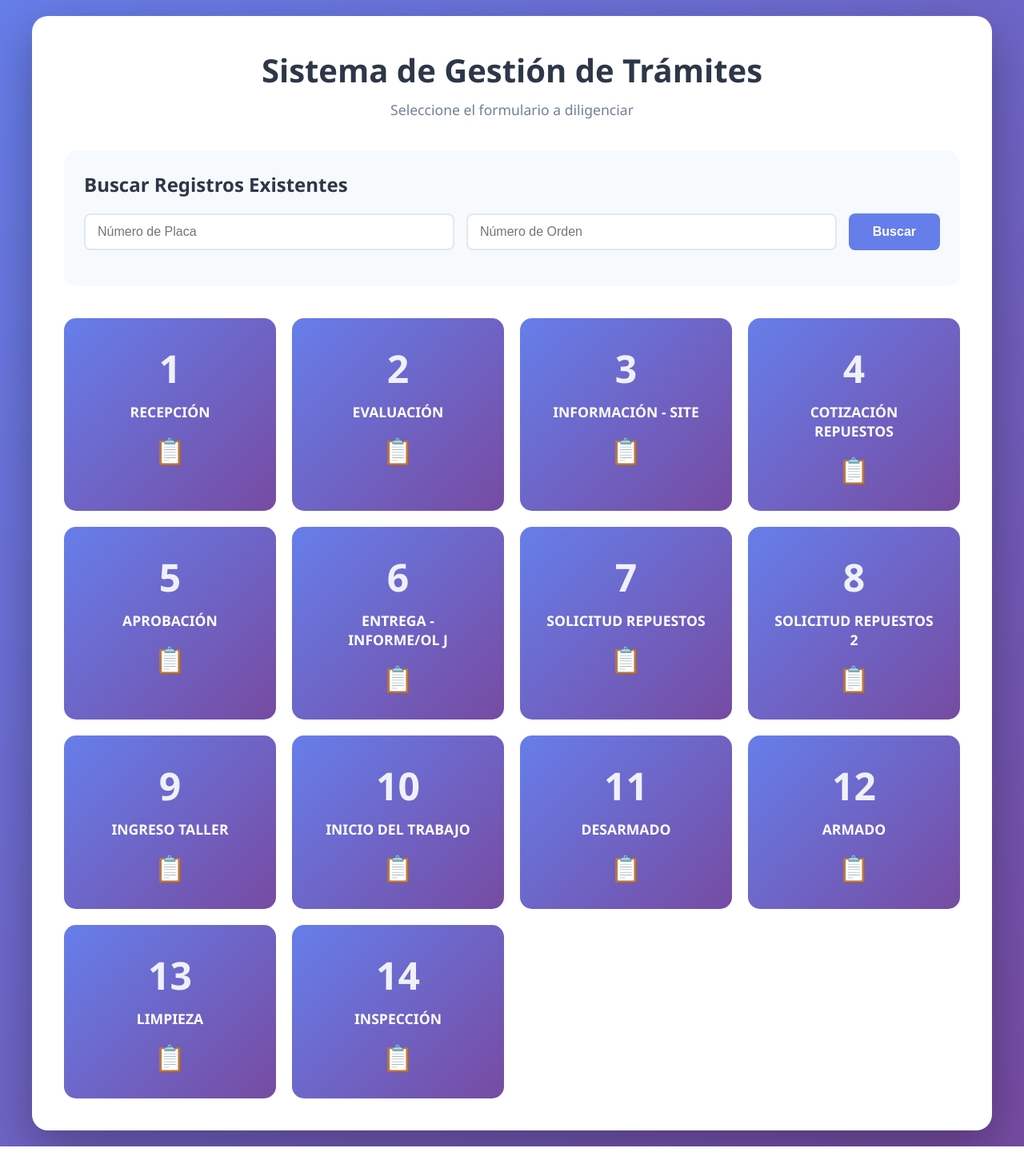
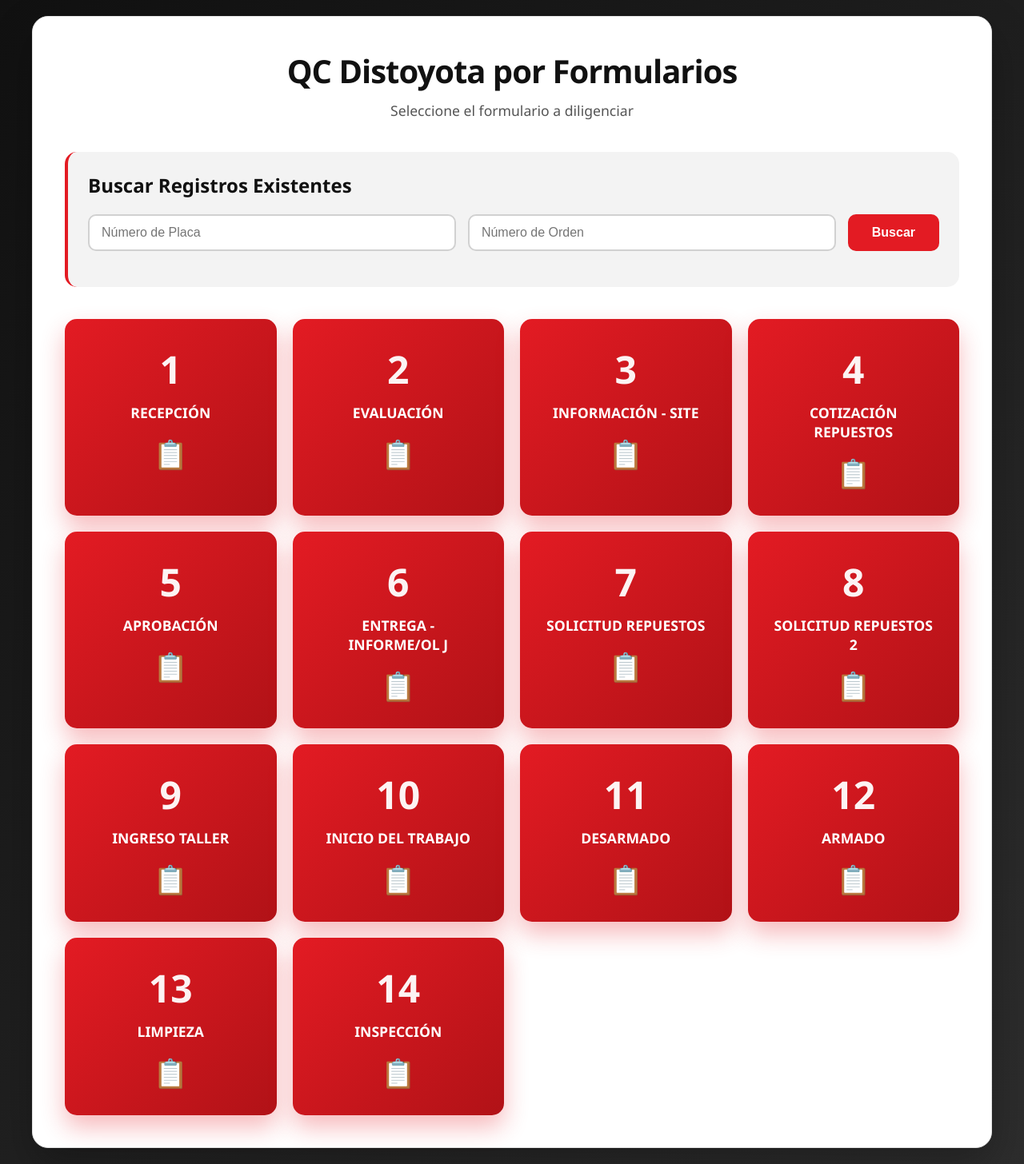
Before and after one commit to Distoyota/app-QC, a Flask app: page / in a window 1280 px wide. Shown: the whole page at 80% size. Before the commit the page ends 1434 px from the top, so only its background shows below. Run offline with Flask 3, Linux system fonts and the light colour scheme.

Commit message:
Colores toyota

```diff
--- a/static/style.css
+++ b/static/style.css
@@ -6,18 +6,20 @@
 
 body {
     font-family: 'Segoe UI', Tahoma, Geneva, Verdana, sans-serif;
-    background: linear-gradient(135deg, #667eea 0%, #764ba2 100%);
+    background: linear-gradient(135deg, #111111 0%, #2d2d2d 100%);
     min-height: 100vh;
     padding: 20px;
+    color: #111111;
 }
 
 .container {
     max-width: 1200px;
     margin: 0 auto;
-    background: white;
+    background: #ffffff;
     border-radius: 20px;
     padding: 40px;
-    box-shadow: 0 20px 60px rgba(0, 0, 0, 0.3);
+    box-shadow: 0 20px 50px rgba(0,0,0,0.25);
+    border: 1px solid #e5e5e5;
 }
 
 .header {
@@ -26,27 +28,33 @@
 }
 
 .header h1 {
-    color: #2d3748;
+    color: #111111;
     font-size: 2.5em;
+    letter-spacing: -1px;
     margin-bottom: 10px;
+    font-weight: 700;
 }
 
 .subtitle {
-    color: #718096;
+    color: #555555;
     font-size: 1.1em;
 }
 
+/* ---------------- BUSCADOR ---------------- */
+
 .search-section {
-    background: #f7fafc;
+    background: #f3f3f3;
     padding: 25px;
     border-radius: 15px;
     margin-bottom: 40px;
+    border-left: 4px solid #e31b23;
 }
 
 .search-section h2 {
-    color: #2d3748;
+    color: #111111;
     margin-bottom: 20px;
     font-size: 1.5em;
+    font-weight: 700;
 }
 
 .search-form {
@@ -59,16 +67,17 @@
     flex: 1;
     min-width: 200px;
     padding: 12px 15px;
-    border: 2px solid #e2e8f0;
-    border-radius: 8px;
+    border: 2px solid #d1d1d1;
+    border-radius: 10px;
     font-size: 1em;
-    transition: all 0.3s;
+    transition: all 0.3s ease;
+    background: #ffffff;
 }
 
 .input-field:focus {
     outline: none;
-    border-color: #667eea;
-    box-shadow: 0 0 0 3px rgba(102, 126, 234, 0.1);
+    border-color: #e31b23;
+    box-shadow: 0 0 0 3px rgba(227, 27, 35, 0.2);
 }
 
 textarea.input-field {
@@ -81,71 +90,75 @@
     cursor: pointer;
 }
 
+/* ---------------- BOTONES ---------------- */
+
 .btn {
     padding: 12px 30px;
     border: none;
-    border-radius: 8px;
+    border-radius: 10px;
     font-size: 1em;
-    font-weight: 600;
+    font-weight: 700;
     cursor: pointer;
     transition: all 0.3s;
 }
 
 .btn-search {
-    background: #667eea;
+    background: #e31b23;
     color: white;
 }
 
 .btn-search:hover {
-    background: #5568d3;
+    background: #b11217;
     transform: translateY(-2px);
-    box-shadow: 0 5px 15px rgba(102, 126, 234, 0.4);
+    box-shadow: 0 8px 20px rgba(227, 27, 35, 0.35);
 }
 
 .btn-submit {
-    background: #48bb78;
+    background: #111111;
     color: white;
     width: 100%;
     margin-top: 20px;
     padding: 15px;
+    letter-spacing: 0.5px;
 }
 
 .btn-submit:hover {
-    background: #38a169;
+    background: #2d2d2d;
     transform: translateY(-2px);
-    box-shadow: 0 5px 15px rgba(72, 187, 120, 0.4);
+    box-shadow: 0 8px 20px rgba(0,0,0,0.25);
 }
 
 .btn-back {
-    background: #718096;
+    background: #555555;
     color: white;
     padding: 10px 20px;
-    border: none;
     border-radius: 8px;
-    cursor: pointer;
-    font-size: 1em;
-    transition: all 0.3s;
 }
 
 .btn-back:hover {
-    background: #4a5568;
+    background: #333333;
 }
+
+/* ---------------- RESULTADOS ---------------- */
 
 .search-results {
     margin-top: 20px;
 }
 
 .result-section {
-    background: white;
+    background: #ffffff;
     padding: 20px;
-    border-radius: 10px;
+    border-radius: 12px;
     margin-bottom: 15px;
+    border-left: 4px solid #e31b23;
+    box-shadow: 0 5px 15px rgba(0,0,0,0.08);
 }
 
 .result-section h4 {
-    color: #2d3748;
+    color: #111111;
     margin-bottom: 15px;
     font-size: 1.2em;
+    font-weight: 700;
 }
 
 .records-list {
@@ -154,45 +167,48 @@
 }
 
 .record-item {
-    background: #f7fafc;
+    background: #f3f3f3;
     padding: 15px;
     border-radius: 8px;
-    border-left: 4px solid #667eea;
+    border-left: 4px solid #b11217;
 }
 
 .record-item p {
     margin: 5px 0;
-    color: #4a5568;
+    color: #333333;
 }
 
 .no-results {
     text-align: center;
-    color: #718096;
+    color: #777777;
     padding: 20px;
     font-style: italic;
 }
 
+/* ---------------- TARJETAS DE FORMULARIOS ---------------- */
+
 .forms-grid {
     display: grid;
-    grid-template-columns: repeat(auto-fill, minmax(250px, 1fr));
+    grid-template-columns: repeat(auto-fill, minmax(260px, 1fr));
     gap: 20px;
 }
 
 .form-card {
-    background: linear-gradient(135deg, #667eea 0%, #764ba2 100%);
+    background: linear-gradient(135deg, #e31b23 0%, #b11217 100%);
     padding: 30px;
     border-radius: 15px;
     cursor: pointer;
-    transition: all 0.3s;
+    transition: all 0.35s ease;
     color: white;
     text-align: center;
     position: relative;
     overflow: hidden;
+    box-shadow: 0 15px 30px rgba(227, 27, 35, 0.3);
 }
 
 .form-card:hover {
-    transform: translateY(-5px);
-    box-shadow: 0 10px 30px rgba(0, 0, 0, 0.3);
+    transform: translateY(-8px);
+    box-shadow: 0 20px 40px rgba(227, 27, 35, 0.45);
 }
 
 .form-card::before {
@@ -202,9 +218,9 @@
     left: -50%;
     width: 200%;
     height: 200%;
-    background: radial-gradient(circle, rgba(255,255,255,0.1) 0%, transparent 70%);
+    background: radial-gradient(circle, rgba(255,255,255,0.18) 0%, transparent 70%);
     transform: scale(0);
-    transition: transform 0.5s;
+    transition: transform 0.5s ease;
 }
 
 .form-card:hover::before {
@@ -215,19 +231,21 @@
     font-size: 3em;
     font-weight: bold;
     margin-bottom: 10px;
-    opacity: 0.9;
+    opacity: 0.95;
 }
 
 .form-name {
     font-size: 1.1em;
-    font-weight: 600;
+    font-weight: 700;
     margin-bottom: 15px;
 }
 
 .form-icon {
-    font-size: 2em;
+    font-size: 2.2em;
     margin-top: 10px;
 }
+
+/* ---------------- FORMULARIOS ---------------- */
 
 .form-header {
     display: flex;
@@ -238,14 +256,16 @@
 
 .form-header h1 {
     flex: 1;
-    color: #2d3748;
+    color: #111111;
     font-size: 2em;
+    font-weight: 700;
 }
 
 .main-form {
-    background: #f7fafc;
+    background: #f3f3f3;
     padding: 30px;
     border-radius: 15px;
+    border-left: 4px solid #e31b23;
 }
 
 .form-field {
@@ -254,11 +274,13 @@
 
 .form-field label {
     display: block;
-    color: #2d3748;
-    font-weight: 600;
+    color: #111111;
+    font-weight: 700;
     margin-bottom: 8px;
     font-size: 1em;
 }
+
+/* ---------------- RESPONSIVE ---------------- */
 
 @media (max-width: 768px) {
     .container {
@@ -287,6 +309,8 @@
     }
 }
 
+/* ---------------- IMPRESIÓN ---------------- */
+
 @media print {
     body {
         background: white;
--- a/templates/index.html
+++ b/templates/index.html
@@ -9,7 +9,7 @@
 <body>
     <div class="container">
         <header class="header">
-            <h1>Sistema de Gestión de Trámites</h1>
+            <h1>QC Distoyota por Formularios</h1>
             <p class="subtitle">Seleccione el formulario a diligenciar</p>
         </header>
 
```
